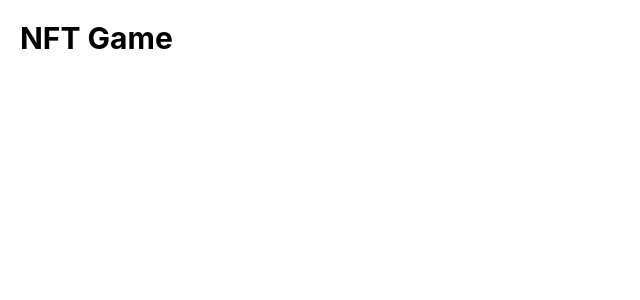
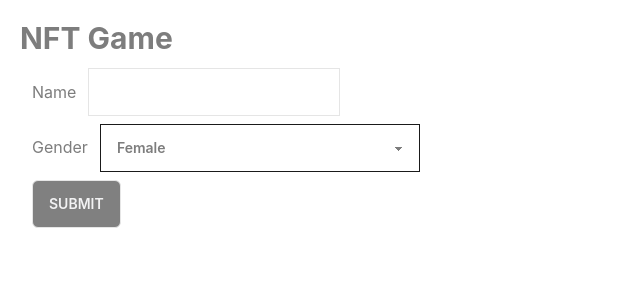
Before and after one commit to myhendry/boilerplate, a Next.js app: page / in a window 1280 px wide. Shown: the top 300 px of the page, without its empty margins (0-640 px from the left). Built offline with nearby package versions, Linux system fonts and the light colour scheme.

Commit message:
added context

```diff
--- /dev/null
+++ b/components/form.tsx
@@ -0,0 +1,66 @@
+import React from "react";
+import { SubmitHandler, useForm } from "react-hook-form";
+import { yupResolver } from "@hookform/resolvers/yup";
+import * as yup from "yup";
+
+interface IProps {}
+
+const Form = (props: IProps) => {
+  const {
+    register,
+    handleSubmit,
+    formState: { errors },
+  } = useForm<IFormInputs>({
+    resolver: yupResolver(schema),
+  });
+  const onSubmit: SubmitHandler<IFormInputs> = (data) => {
+    console.log("data", data);
+  };
+
+  return (
+    <div className="m-3">
+      <form className="space-y-2" onSubmit={handleSubmit(onSubmit)}>
+        <div>
+          <label className="mr-3">Name</label>
+          <input {...register("name")} className="input input-bordered" />
+          <p className="text-red-600">{errors.name?.message}</p>
+        </div>
+        <div>
+          <label className="mr-3">Gender</label>
+          <select
+            {...register("gender")}
+            className="select select-bordered select-accent w-full max-w-xs"
+          >
+            <option value="none" disabled>
+              Choose your superpower
+            </option>
+            <option value="female">Female</option>
+            <option value="male">Male</option>
+            <option value="other">Other</option>
+          </select>
+        </div>
+        <button className="btn btn-primary rounded-md">Submit</button>
+      </form>
+    </div>
+  );
+};
+
+type IFormInputs = {
+  name: string;
+  gender: GenderEnum;
+};
+
+enum GenderEnum {
+  female = "female",
+  male = "male",
+  other = "other",
+}
+
+const schema = yup
+  .object({
+    name: yup.string().required(),
+    // age: yup.number().positive().integer().required(),
+  })
+  .required();
+
+export default Form;
--- /dev/null
+++ b/context/demo-context.tsx
@@ -0,0 +1,59 @@
+import { createContext, useContext, useState } from "react";
+
+/*
+https://blog.logrocket.com/how-to-use-react-context-with-typescript/
+*/
+
+interface ITodo {
+  id: number;
+  title: string;
+  status: boolean;
+}
+
+type ContextType = {
+  todos: ITodo[];
+  saveTodo: (todo: ITodo) => void;
+  updateTodo: (id: number) => void;
+};
+
+export const DemoContext = createContext<ContextType | null>(null);
+
+const DemoContextProvider: React.FC = ({ children }) => {
+  const [todos, setTodos] = useState<ITodo[]>([
+    {
+      id: 1,
+      title: "HL",
+      status: false,
+    },
+  ]);
+
+  const saveTodo = (todo: ITodo) => {
+    const newTodo: ITodo = {
+      id: Math.random(), // not really unique - but fine for this example
+      title: todo.title,
+      status: false,
+    };
+    setTodos([...todos, newTodo]);
+  };
+
+  const updateTodo = (id: number) => {
+    todos.filter((todo: ITodo) => {
+      if (todo.id === id) {
+        todo.status = true;
+        setTodos([...todos]);
+      }
+    });
+  };
+
+  return (
+    <DemoContext.Provider value={{ todos, saveTodo, updateTodo }}>
+      {children}
+    </DemoContext.Provider>
+  );
+};
+
+const useDemoContext = () => {
+  return useContext(DemoContext) as ContextType;
+};
+
+export { DemoContextProvider, useDemoContext };
--- /dev/null
+++ b/migrations/1_initial_migration.js
@@ -0,0 +1,5 @@
+const Migrations = artifacts.require("Migrations");
+
+module.exports = function(deployer) {
+  deployer.deploy(Migrations);
+};
--- a/pages/_app.tsx
+++ b/pages/_app.tsx
@@ -1,8 +1,13 @@
-import '../styles/globals.css'
-import type { AppProps } from 'next/app'
+import "../styles/globals.css";
+import type { AppProps } from "next/app";
+import { DemoContextProvider } from "../context/demo-context";
 
 function MyApp({ Component, pageProps }: AppProps) {
-  return <Component {...pageProps} />
+  return (
+    <DemoContextProvider>
+      <Component {...pageProps} />
+    </DemoContextProvider>
+  );
 }
 
-export default MyApp
+export default MyApp;
--- a/pages/index.tsx
+++ b/pages/index.tsx
@@ -1,8 +1,15 @@
 import type { NextPage } from "next";
 import Head from "next/head";
+import React from "react";
+
+import Form from "../components/form";
+import { useDemoContext } from "../context/demo-context";
 // import Image from "next/image";
 
 const Home: NextPage = () => {
+  const { todos, saveTodo } = useDemoContext();
+  console.log(todos, saveTodo);
+
   return (
     <div>
       <Head>
@@ -13,6 +20,7 @@ const Home: NextPage = () => {
 
       <main className="m-5">
         <h1 className="text-3xl font-bold">NFT Game</h1>
+        <Form />
       </main>
     </div>
   );
--- a/tailwind.config.js
+++ b/tailwind.config.js
@@ -6,5 +6,12 @@ module.exports = {
   theme: {
     extend: {},
   },
-  plugins: [],
+  daisyui: {
+    themes: ["lofi"],
+  },
+  plugins: [
+    require("@tailwindcss/forms"),
+    require("@tailwindcss/typography"),
+    require("daisyui"),
+  ],
 };
```
Also changed, not shown: package.json (+7 -1 lines), truffle-config.js (added, +99 -0 lines), 2 other files (tests, documents, lock files or other folders).
